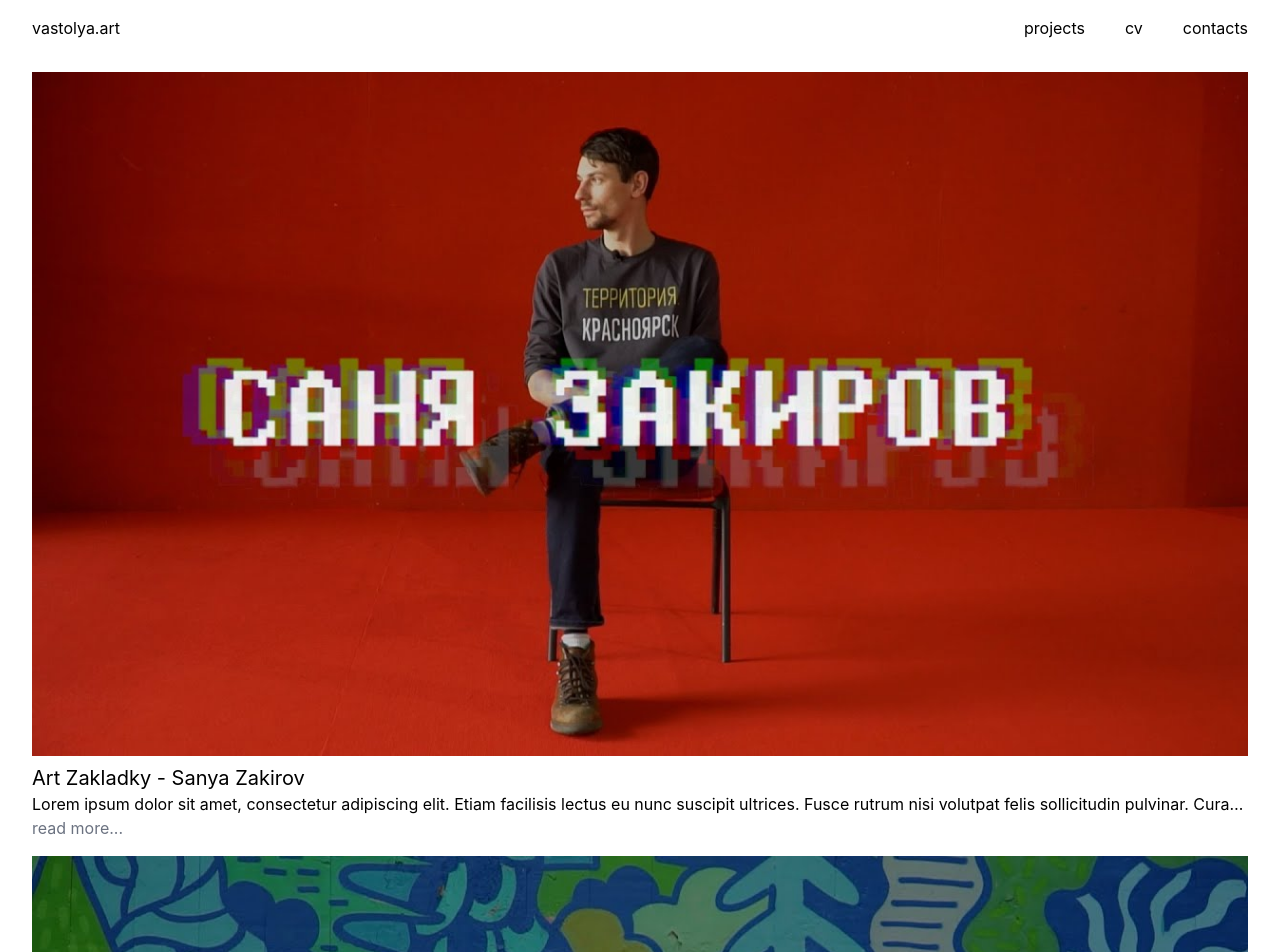
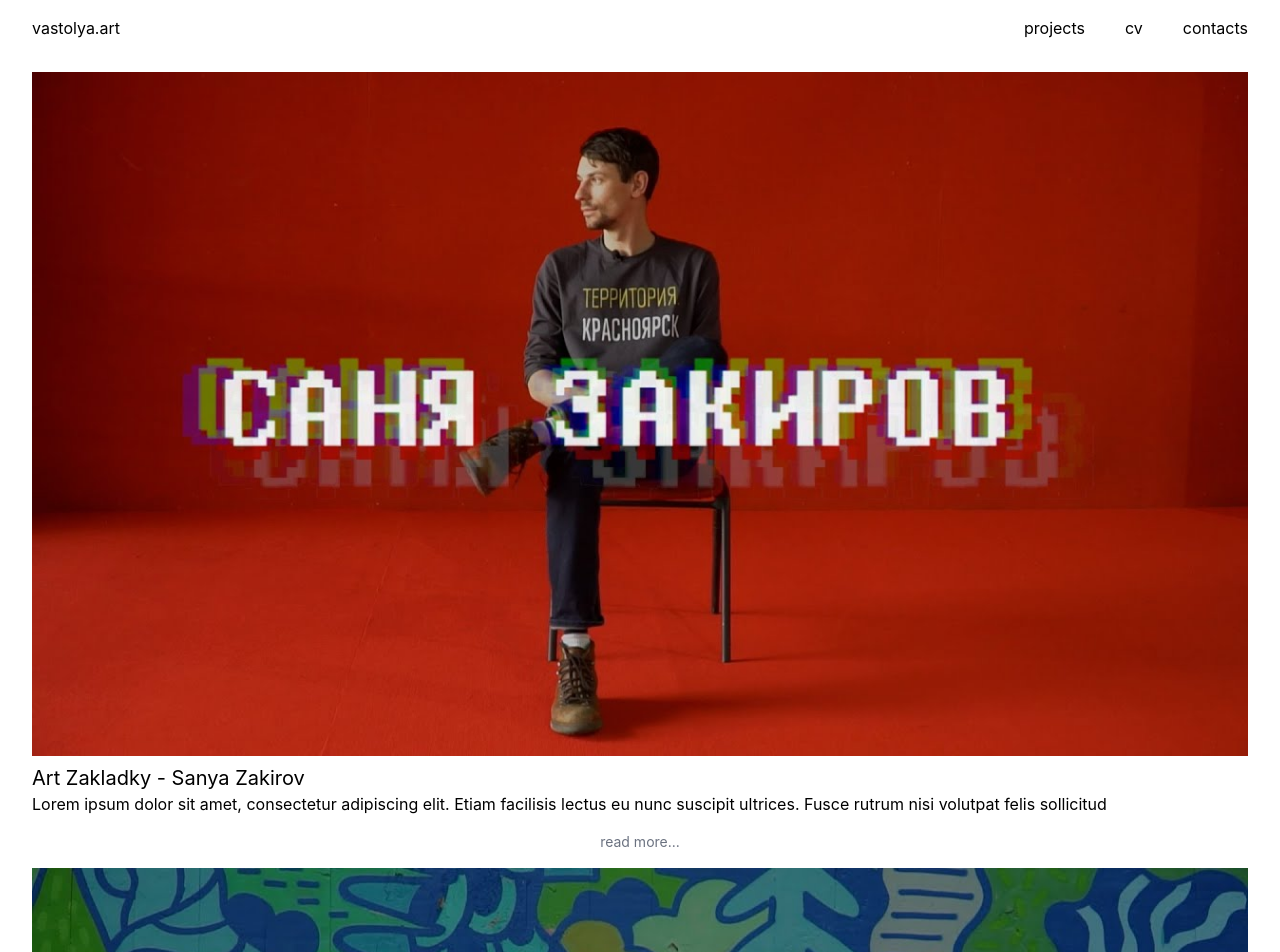
Before and after one commit to vastolya/vastolya.art, a React (Create React App) app: page /projects in a window 1280 px wide. Shown: the top 952 px of the page. Built offline with nearby package versions, Linux system fonts and the light colour scheme.

Commit message:
ReadMoreReadLess button is working now

```diff
--- /dev/null
+++ b/src/components/ReadMoreReadLess.js
@@ -0,0 +1,21 @@
+import { React, useState } from 'react'
+
+const ReadMoreReadLess = ( { children } ) => {
+
+    const [isReadMoreShown, setReadMoreShown] = useState(false)
+
+    const toggleBtn = () => {
+        setReadMoreShown(prevState => !prevState)
+    }
+
+    return (
+    <div className='flex flex-col'>
+        {isReadMoreShown ? children : children.substr(0, 150)}
+        <button onClick={toggleBtn} className="text-sm text-gray-500 py-4">
+            {isReadMoreShown ? "...read less" : "read more..."}
+        </button>
+    </div>
+  )
+}
+
+export default ReadMoreReadLess
--- a/src/pages/ProjectsPage.js
+++ b/src/pages/ProjectsPage.js
@@ -1,11 +1,10 @@
-import React, { useState, useEffect, useCallback, Fragment } from "react";
-import { BrowserRouter, Routes, Route, Link } from "react-router-dom";
+import { React } from "react";
+import { Link } from "react-router-dom";
 import { PROJECTS_LIST } from "../api/projectsList";
+import ReadMoreReadLess from "../components/ReadMoreReadLess";
 
 const ProjectsPage = () => {
   const data = Object.values(PROJECTS_LIST);
-
-  const [toggle, showText] = useState(true);
 
   return (
     // <div className="grid gap-0 grid-cols-1 w-full md:max-w-screen-2xl mx-auto">
@@ -42,9 +41,8 @@ const ProjectsPage = () => {
               {project.title}
             </Link>
             <div>
-            <div className={toggle ? "truncate" : ""}>{project.description}</div>
-            <button className="text-gray-500 pb-4" onClick={() => showText(!toggle)}>read more...</button>
-            </div>
+            <ReadMoreReadLess>{project.description}</ReadMoreReadLess>
+               </div>
           </div>
         ))}
       </div>
```
